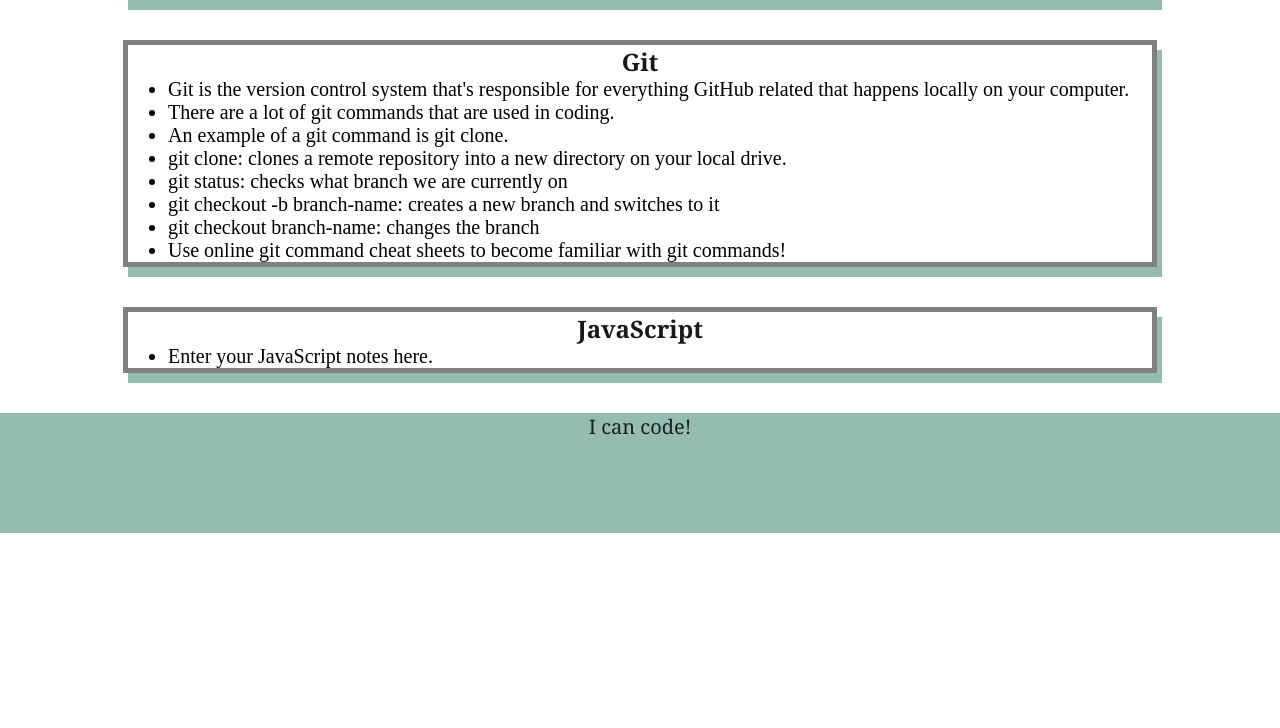
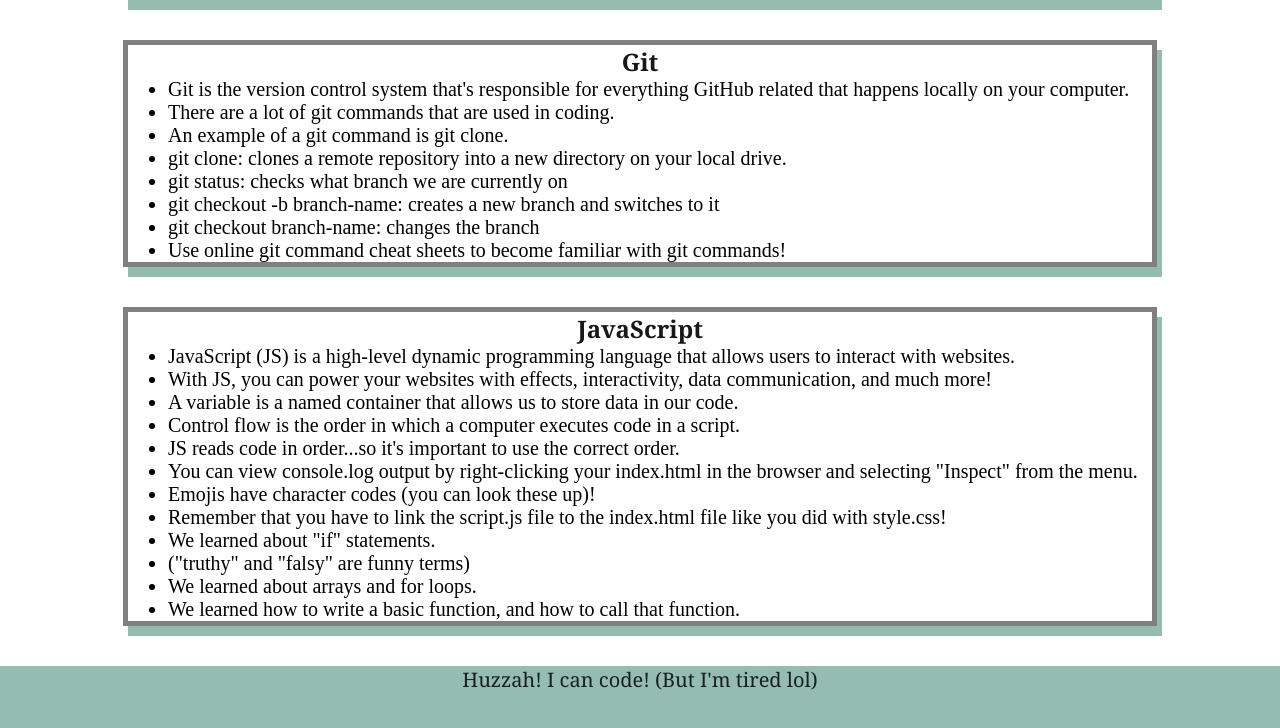
Before and after one commit to justkayla/prework-study-guide, a plain HTML site: page index.html in a window 1280 px wide. Shown: the part 861-1589 px from the top of the page. Before the commit the page ends 1394 px from the top, so only its background shows below. Drawn offline with Linux system fonts and the light colour scheme.

Commit message:
added more JavaScript to project

```diff
--- a/assets/script.js
+++ b/assets/script.js
@@ -1,18 +1,27 @@
 var topics = ['HTML', 'CSS', 'Git', 'JavaScript'];
-for(var x = 0; x < topics.length; x++) {
+var randomTopic = topics[Math.floor(Math.random() * topics.length)];
+
+function listTopics() {
+    for(var x = 0; x < topics.length; x++) {
     console.log(topics[x]);
+    }
 }
 
-/*
-if (topic === 'HTML') {
+function selectTopic() {
+    if (randomTopic === 'HTML') {
     console.log("Let's study HTML!");
-} else if (topic === 'CSS') {
+    } else if (randomTopic === 'CSS') {
     console.log("Let's study CSS!");
-} else if (topic === 'Git') {
+    } else if (randomTopic === 'Git') {
     console.log("Let's study Git!")
-} else if (topic === 'JavaScript') {
+    } else if (randomTopic === 'JavaScript') {
     console.log("Let's study JavaScript!");
-} else {
+    } else {
     console.log('Please try again!');
+    }
 }
-*/
+
+console.log('Here are the topics we learned through Prework:');
+listTopics()
+console.log('Which topic should we study first?');
+selectTopic()
--- a/index.html
+++ b/index.html
@@ -66,13 +66,24 @@
       <section class="card" id="javascript-section">
         <h2>JavaScript</h2>
         <ul>
-          <li>Enter your JavaScript notes here.</li>
+          <li>JavaScript (JS) is a high-level dynamic programming language that allows users to interact with websites.</li>
+          <li>With JS, you can power your websites with effects, interactivity, data communication, and much more!</li>
+          <li>A variable is a named container that allows us to store data in our code.</li>
+          <li>Control flow is the order in which a computer executes code in a script.</li>
+          <li>JS reads code in order...so it's important to use the correct order.</li>
+          <li>You can view console.log output by right-clicking your index.html in the browser and selecting "Inspect" from the menu.</li>
+          <li>Emojis have character codes (you can look these up)!</li>
+          <li>Remember that you have to link the script.js file to the index.html file like you did with style.css!</li>
+          <li>We learned about "if" statements.</li>
+          <li>("truthy" and "falsy" are funny terms)</li>
+          <li>We learned about arrays and for loops.</li>
+          <li>We learned how to write a basic function, and how to call that function.</li>
         </ul>
       </section>
     </main>
 
     <footer>
-      <p>I can code!</p>
+      <p>Huzzah! I can code! (But I'm tired lol)</p>
     </footer>
     <script src="./assets/script.js"></script>
   </body>
```
